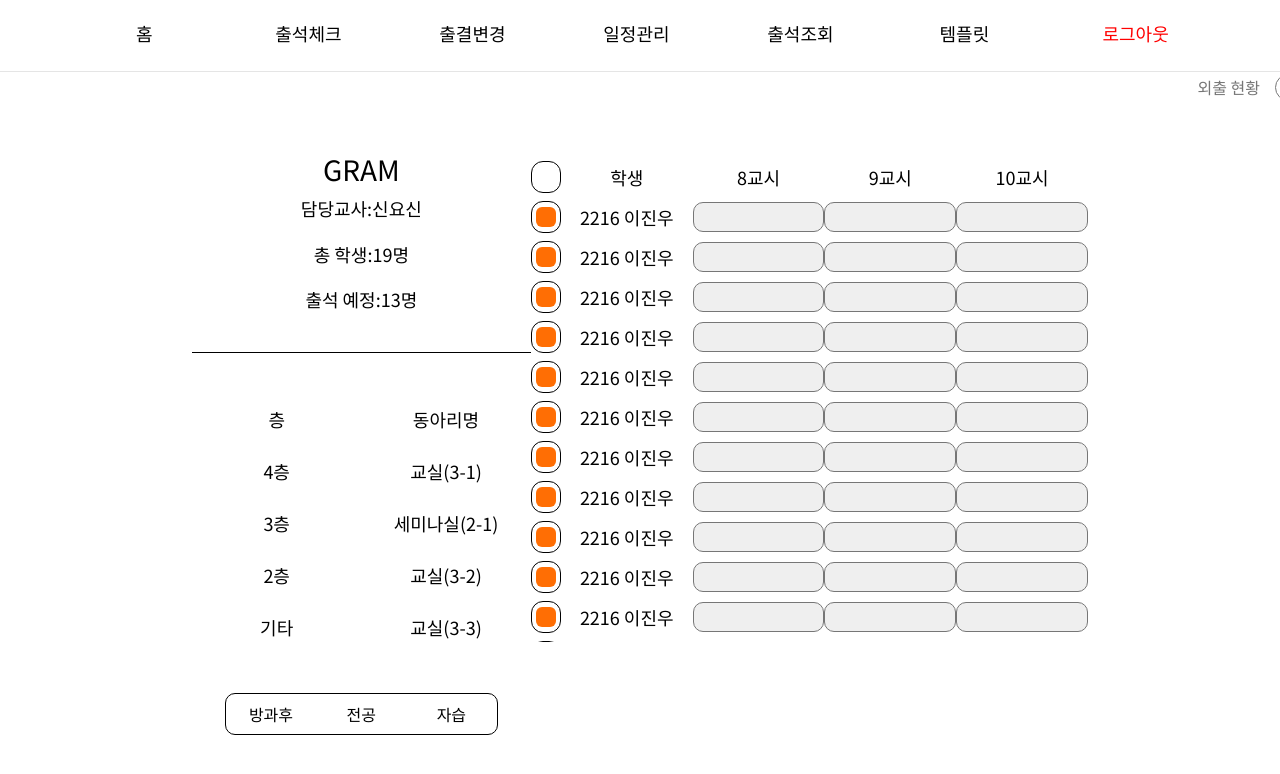
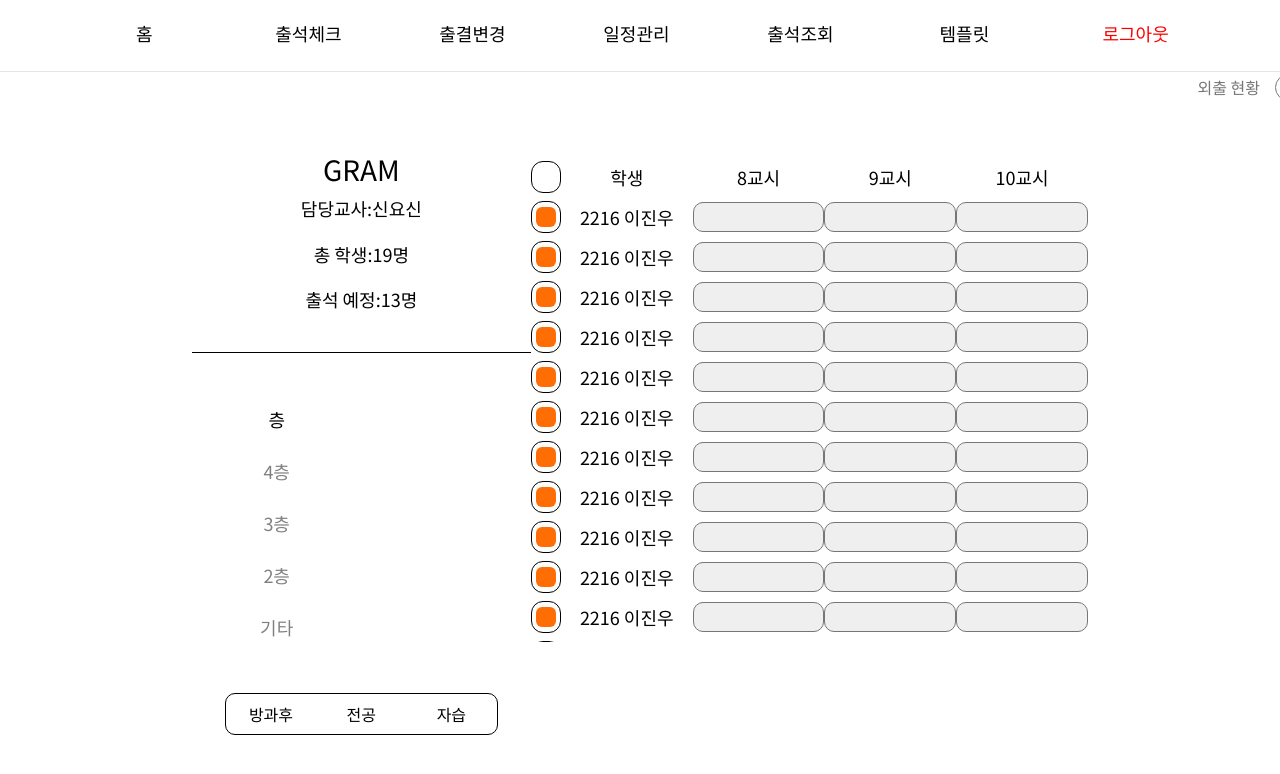
Before and after one commit to DSM-PICK/PICK2021-DESKTOP-CLIENT, a React (Create React App) app: page /atcheck in a window 1280 px wide. Shown: the top 774 px of the page. Built offline with nearby package versions, Linux system fonts and the light colour scheme.

Commit message:
⚡️ :: (#66) 장소 변경 state 추가

```diff
--- a/src/components/ClassList/ClassList.tsx
+++ b/src/components/ClassList/ClassList.tsx
@@ -1,14 +1,19 @@
-import React from "react";
+import React, { useState } from "react";
+import { useLayoutEffect } from "react";
+import { getLocationList } from "../../utils/api/Locationlist";
 import * as S from "./styles";
-const floorArr = ["층", "4층", "3층", "2층", "기타"];
-const classArr = [
-  "동아리명",
-  "교실(3-1)",
-  "세미나실(2-1)",
-  "교실(3-2)",
-  "교실(3-3)",
-];
+const floorArr = ["4층", "3층", "2층", "기타"];
 const ClassList = () => {
+  const [classArr, setClassArr] = useState<any>([]);
+  const [afterschool, setAfterschool] = useState<number>(1);
+  useLayoutEffect(() => {
+    const token = localStorage.getItem("access_token");
+    if (!token) {
+      return;
+    }
+    getLocationList(token).then((res) => console.log(res.data));
+  }, []);
+  const changeFloor = () => {};
   return (
     <S.BtnContainer>
       <S.ClubState>
@@ -19,20 +24,19 @@ const ClassList = () => {
       </S.ClubState>
       <S.ClubLocationWrapper>
         <S.Location>
+          <span style={{ color: "black", cursor: "default" }}>층</span>
           {floorArr.map((floor, i) => (
-            <span key={i}>{floor}</span>
+            <span key={i} onClick={changeFloor}>
+              {floor}
+            </span>
           ))}
         </S.Location>
-        <S.Location>
-          {classArr.map((className, i) => (
-            <span key={i}>{className}</span>
-          ))}
-        </S.Location>
+        <S.Location></S.Location>
       </S.ClubLocationWrapper>
       <S.BtnWrapper>
-        <S.BtnItem>방과후</S.BtnItem>
-        <S.BtnItem>전공</S.BtnItem>
-        <S.BtnItem>자습</S.BtnItem>
+        <S.BtnItem onClick={() => setAfterschool(1)}>방과후</S.BtnItem>
+        <S.BtnItem onClick={() => setAfterschool(2)}>전공</S.BtnItem>
+        <S.BtnItem onClick={() => setAfterschool(3)}>자습</S.BtnItem>
       </S.BtnWrapper>
     </S.BtnContainer>
   );
--- a/src/components/ClassList/styles.ts
+++ b/src/components/ClassList/styles.ts
@@ -14,11 +14,13 @@ export const ClubState = styled(BtnContainer)`
     padding-bottom: 30px;
     border-bottom: 1px solid black;
     span{
+
         font-size: 18px;
         font-weight: 400;
         line-height: 40px;
         text-align: center;
         width: 100%;
+
     }
 `
 export const ClassName = styled.h1`
@@ -37,6 +39,13 @@ export const Location = styled(ClubState)`
     box-sizing: border-box;
     padding: 40px 0;
     border:none;
+    span{
+color: gray;
+:hover{
+            cursor: pointer;
+        }
+    }
+
 `;
 export const BtnWrapper = styled.div`
     width: 80%;
@@ -55,5 +64,6 @@ export const BtnItem = styled(BtnWrapper)`
     :hover{
         background-color: #ff6e04;
         color:white;
+        cursor: pointer;
     }
 `
--- /dev/null
+++ b/src/utils/api/Locationlist/index.ts
@@ -0,0 +1,11 @@
+import instance from "../Default"
+
+export const getLocationList = async (token: string) => {
+    try{
+        const request = await instance.get('/location/3');
+        return request;
+    }
+    catch(error){
+        return Promise.reject(error);
+    }
+}
```
